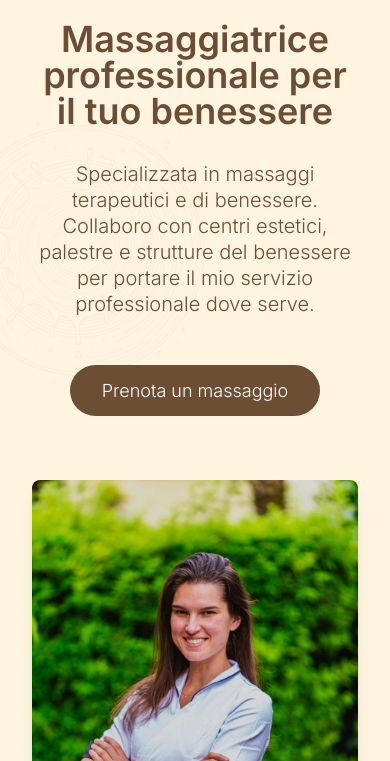
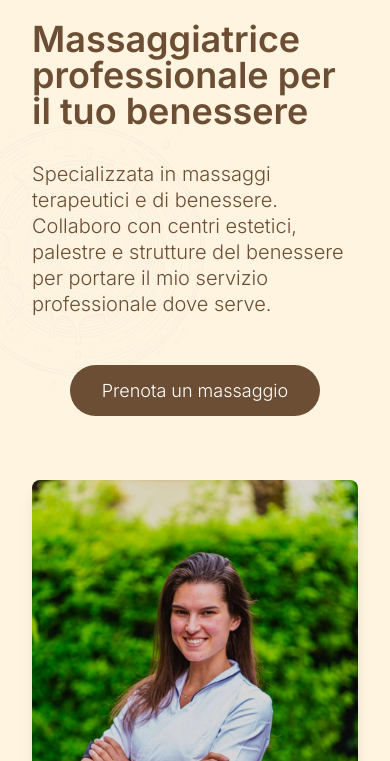
Before and after one commit to claudiopostinghel/AriannaMassaggi, a plain HTML site: page index.html in a window 390 px wide. Shown: the part 83-844 px from the top of the page. Drawn offline with nearby package versions, Linux system fonts and the light colour scheme.

Commit message:
Title alignment fix

```diff
--- a/index.html
+++ b/index.html
@@ -54,7 +54,7 @@
                 <div class="text-2xl mb-6">Arianna Postinghel</div>
 
                 <div class="relative">
-                    <h1 class="text-4xl md:text-5xl xl:text-6xl font-semibold font-['Inter'] leading-none text-center md:text-left">
+                    <h1 class="text-4xl md:text-5xl xl:text-6xl font-semibold font-['Inter'] leading-none text-left">
                         Massaggiatrice
                         <span><br class="block md:hidden"></span>
                         professionale
@@ -63,7 +63,7 @@
                     </h1>
                 </div>
 
-                <p class="font-light text-[20px] max-w-2xl leading-[130%] text-center md:text-left mt-8 mb-12">
+                <p class="font-light text-[20px] max-w-2xl leading-[130%] text-left mt-8 mb-12">
                     Specializzata in massaggi terapeutici e di benessere. Collaboro con centri estetici, palestre e strutture del benessere per portare il mio servizio professionale dove serve.
                 </p>
 
@@ -213,7 +213,7 @@
 
     <footer class="py-12">
         <div class="max-w-7xl mx-auto flex flex-col md:flex-row justify-between items-center gap-8 px-8">
-            <div class="text-center md:text-left">
+            <div class="text-left">
                 <h3 class="font-semibold text-xl mb-2">Arianna Postinghel</h3>
                 <p class="font-light">Massaggiatrice Professionale</p>
             </div>
```
